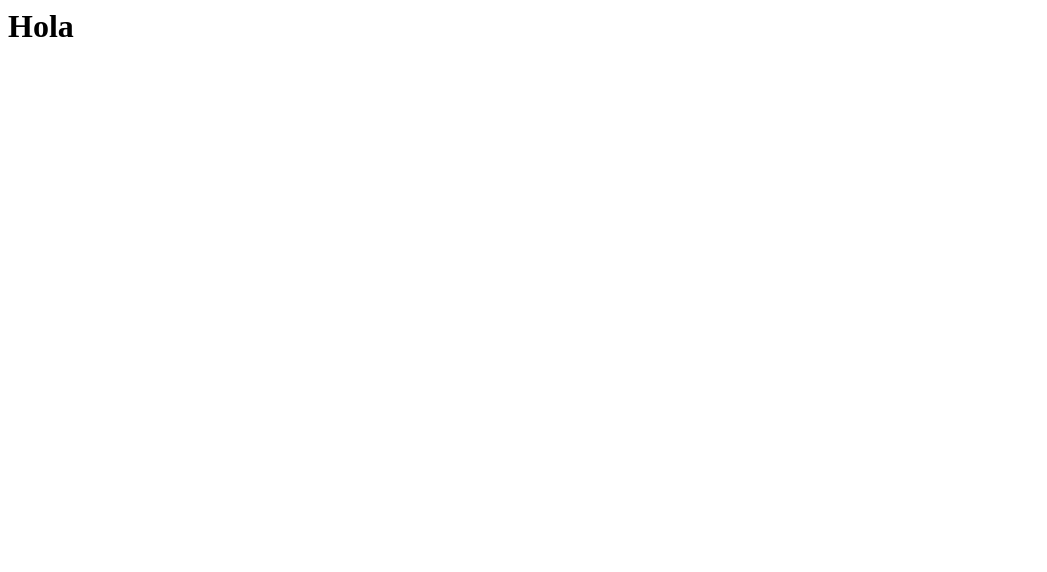
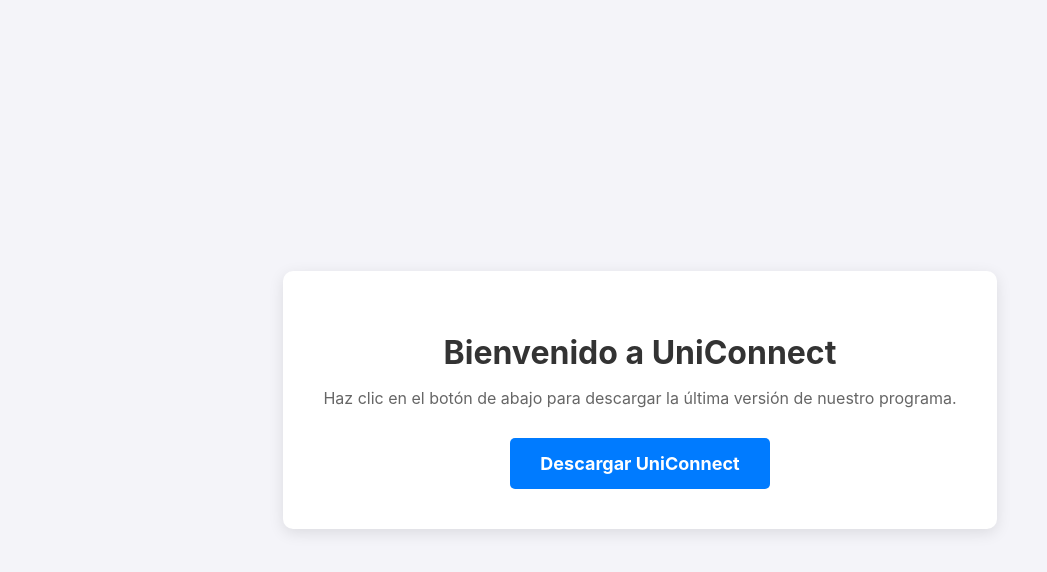
Before and after one commit to jearseco/CloudNasManager, a plain HTML site: page docs/index.html in a window 1280 px wide. Shown: the whole page, without its empty margins (0-1047 px from the left). Drawn offline with Linux system fonts and the light colour scheme.

Commit message:
Update index.html

```diff
--- a/docs/index.html
+++ b/docs/index.html
@@ -1 +1,61 @@
-<h1>Hola </h1>
+<!DOCTYPE html>
+<html lang="es">
+<head>
+    <meta charset="UTF-8">
+    <meta name="viewport" content="width=device-width, initial-scale=1.0">
+    <title>UniConnect - Descargar</title>
+    <style>
+        /* Estilos básicos para que se vea bien */
+        body {
+            font-family: -apple-system, BlinkMacSystemFont, "Segoe UI", Roboto, Helvetica, Arial, sans-serif;
+            background-color: #f4f4f9;
+            display: flex;
+            justify-content: center;
+            align-items: center;
+            height: 100vh;
+            margin: 0;
+            text-align: center;
+        }
+        .container {
+            padding: 40px;
+            background-color: #ffffff;
+            border-radius: 10px;
+            box-shadow: 0 4px 15px rgba(0, 0, 0, 0.1);
+        }
+        h1 {
+            color: #333;
+            margin-bottom: 10px;
+        }
+        p {
+            color: #666;
+            margin-bottom: 30px;
+        }
+        .download-button {
+            display: inline-block;
+            background-color: #007bff; /* Color azul primario */
+            color: #ffffff;
+            padding: 15px 30px;
+            font-size: 18px;
+            font-weight: bold;
+            text-decoration: none;
+            border-radius: 5px;
+            transition: background-color 0.3s ease;
+        }
+        .download-button:hover {
+            background-color: #0056b3; /* Color azul más oscuro al pasar el mouse */
+        }
+    </style>
+</head>
+<body>
+
+    <div class="container">
+        <h1>Bienvenido a UniConnect</h1>
+        <p>Haz clic en el botón de abajo para descargar la última versión de nuestro programa.</p>
+
+        <a href="AQUÍ_VA_EL_ENLACE_DE_GITHUB" class="download-button" download>
+            Descargar UniConnect
+        </a>
+    </div>
+
+</body>
+</html>
```
